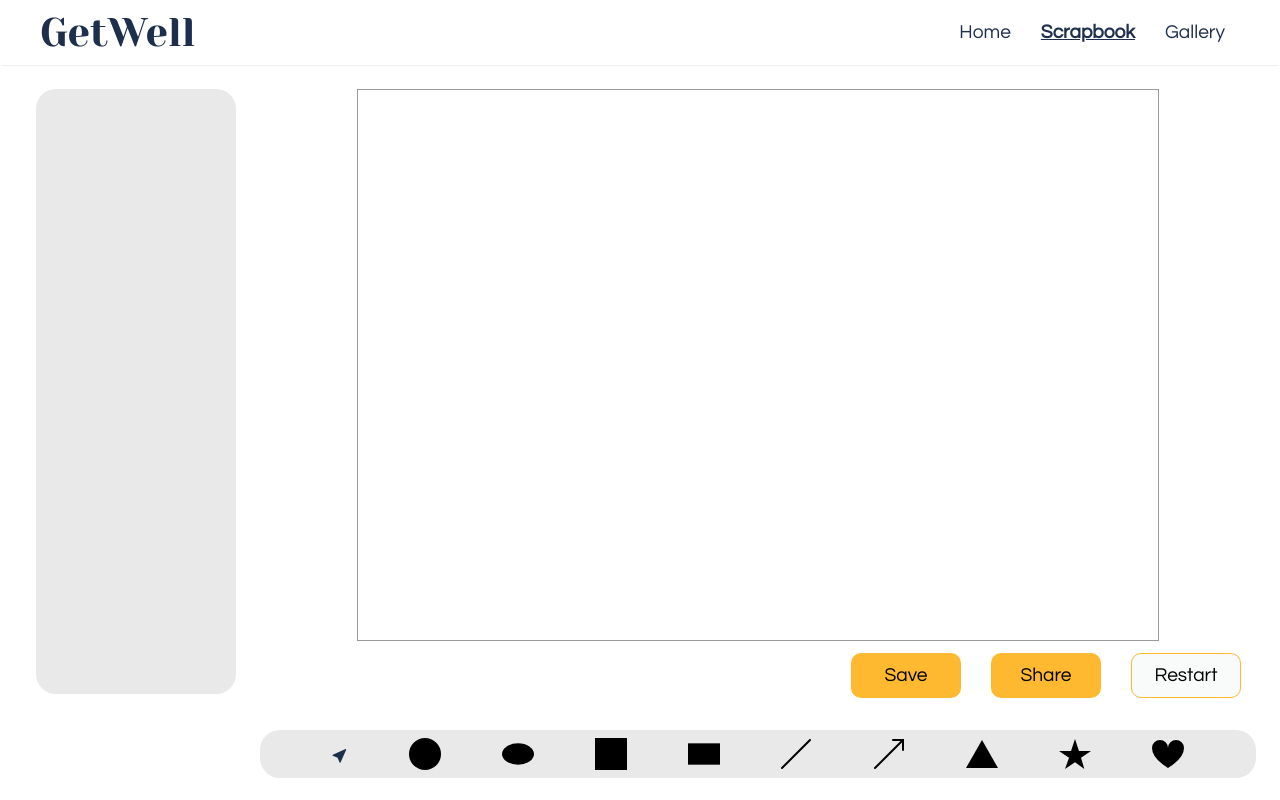
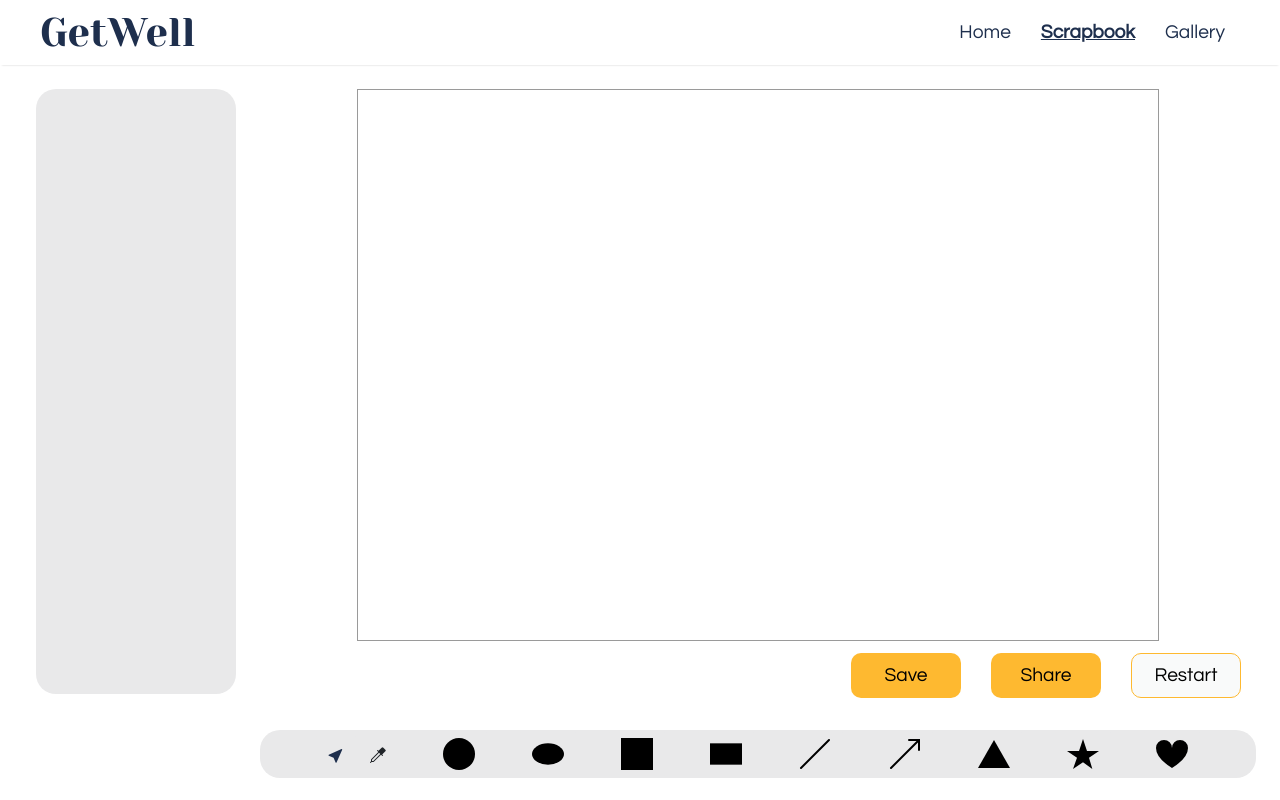
Before and after one commit to info442-spr22/g-team, a React (Create React App) app: page /scrapbook in a window 1280 px wide. Built offline with nearby package versions, Linux system fonts and the light colour scheme.

Commit message:
bckgrnd picker

```diff
--- a/src/component/page-element/ActionBar/ActionBar.jsx
+++ b/src/component/page-element/ActionBar/ActionBar.jsx
@@ -25,6 +25,11 @@ export default function ActionBar(props) {
           <button id="selectMove" type="button" className={"btn selectMove " + styles.actionBarButton}>
             <CursorFill />
           </button>
+          <button id="colorPicker" type="button" className="btn colorPicker">
+          <svg xmlns="http://www.w3.org/2000/svg" width="16" height="16" fill="currentColor" class="bi bi-eyedropper" viewBox="0 0 16 16">
+          <path d="M13.354.646a1.207 1.207 0 0 0-1.708 0L8.5 3.793l-.646-.647a.5.5 0 1 0-.708.708L8.293 5l-7.147 7.146A.5.5 0 0 0 1 12.5v1.793l-.854.853a.5.5 0 1 0 .708.707L1.707 15H3.5a.5.5 0 0 0 .354-.146L11 7.707l1.146 1.147a.5.5 0 0 0 .708-.708l-.647-.646 3.147-3.146a1.207 1.207 0 0 0 0-1.708l-2-2zM2 12.707l7-7L10.293 7l-7 7H2v-1.293z"/>
+          </svg>
+          </button>
         </div>
         {stickers}
       </div>
--- a/src/component/tool/SelectMove/ColorPicker.jsx
+++ b/src/component/tool/ColorPicker/ColorPicker.jsx
@@ -46,4 +46,4 @@ const ColorPicker = ({value, onChange, ...rest }) => {
 //     );
 //   }
 
-export default ColorPicker
+export default ColorPicker;
```
Also changed, not shown: src/component/tool/ColorPicker/ColorPicker.module.css (added).
